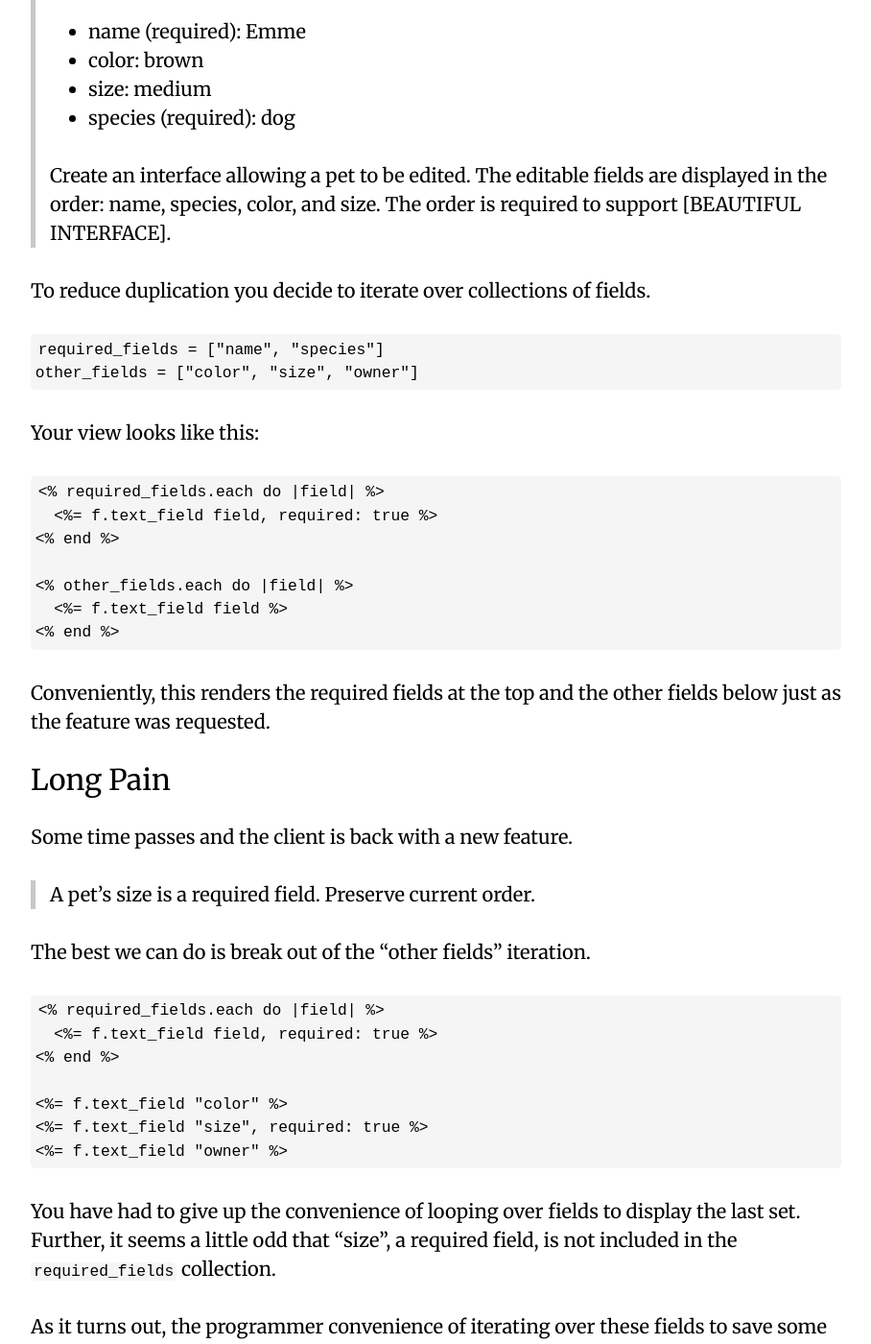
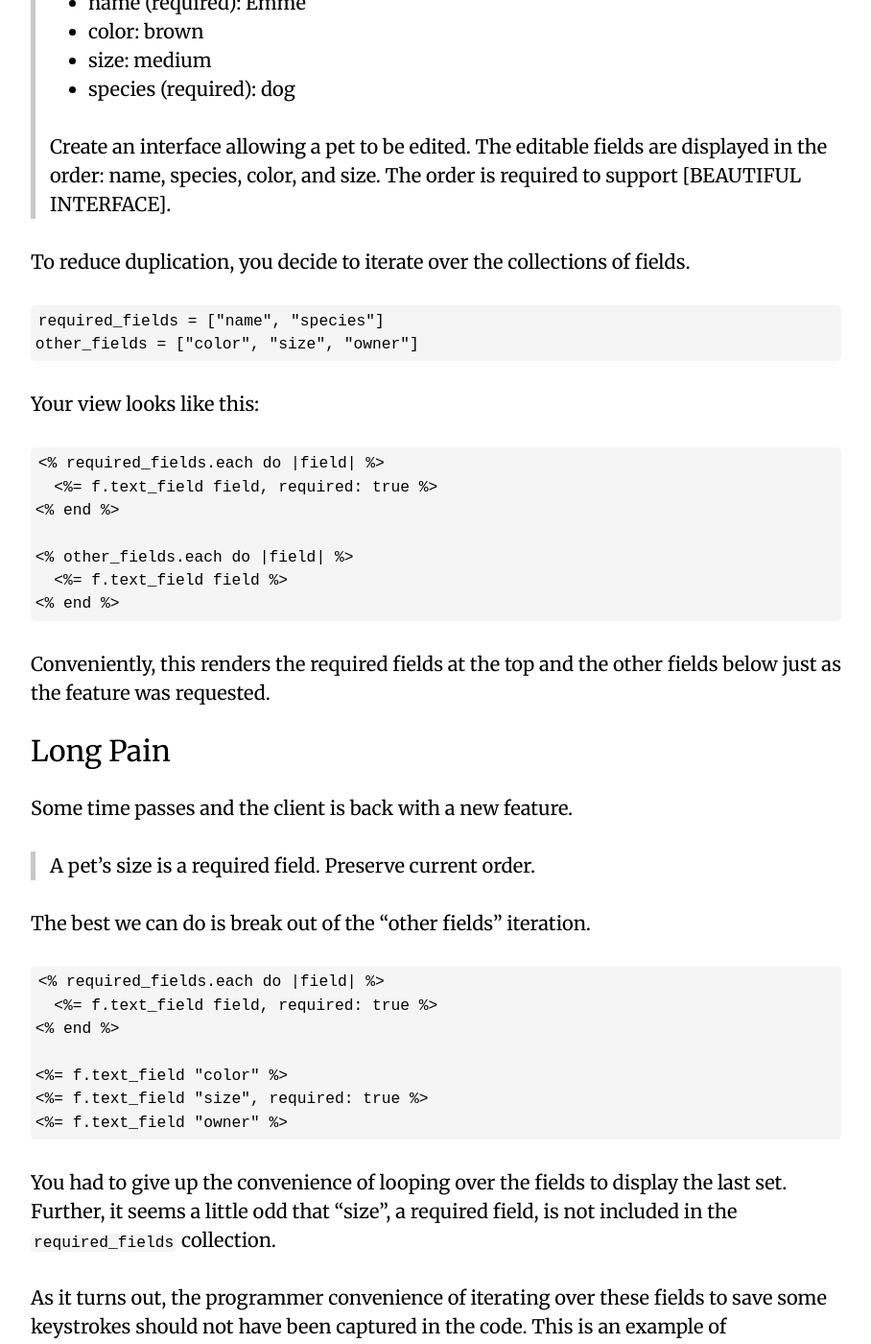
Before and after one commit to iamvery/iamvery.github.com, a Jekyll site: the page built from _posts/2015-02-16-shortcut-long-pain.markdown, in a window 1280 px wide and 1400 px high, scrolled down 724 px. Shown: the whole window at 96% size, without its empty margins (39-947 px from the left). Built offline with Jekyll 4.4.1, drawn with Linux system fonts in a browser that asks for light colours; comment, search, counter and statistics services are not loaded; some of the changed text lies outside the part shown.

Commit message:
Implement additional, excellent suggestions
h/t @tdouce

```diff
--- a/_posts/2015-02-16-shortcut-long-pain.markdown
+++ b/_posts/2015-02-16-shortcut-long-pain.markdown
@@ -25,7 +24,7 @@ a view for pet management.
 > displayed in the order: name, species, color, and size. The order is
 > required to support [BEAUTIFUL INTERFACE].
 
-To reduce duplication you decide to iterate over collections of fields.
+To reduce duplication, you decide to iterate over the collections of fields.
 
 ~~~
 required_fields = ["name", "species"]
@@ -65,9 +64,9 @@ The best we can do is break out of the "other fields" iteration.
 <%= f.text_field "owner" %>
 ~~~
 
-You have had to give up the convenience of looping over fields to display
-the last set. Further, it seems a little odd that "size", a required field, is
-not included in the `required_fields` collection.
+You had to give up the convenience of looping over the fields to display the
+last set. Further, it seems a little odd that "size", a required field, is not
+included in the `required_fields` collection.
 
 As it turns out, the programmer convenience of iterating over these fields to
 save some keystrokes should not have been captured in the code. This is an
```
Also changed, not shown: other parts of _posts/2015-02-16-shortcut-long-pain.markdown (+1 -2 lines).
